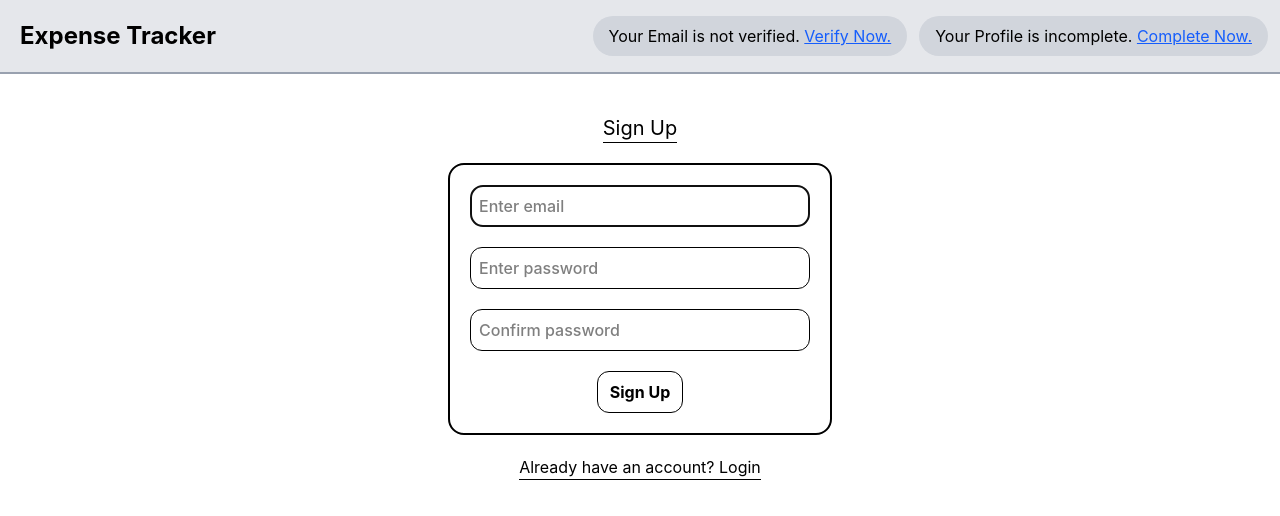
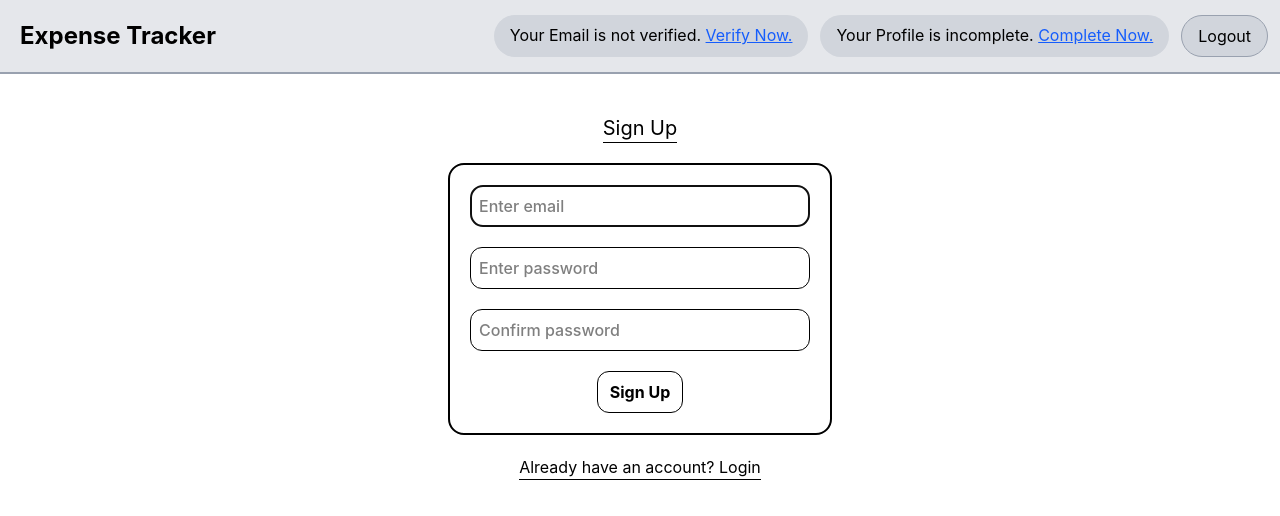
Before and after one commit to gaganbedi771/Expense-Tracker-Frontend, a React (Vite) app: page / in a window 1280 px wide. Shown: the top 516 px of the page. Built offline with nearby package versions, Linux system fonts and the light colour scheme; no server answers.

Commit message:
logout button added

```diff
--- a/src/components/Header.jsx
+++ b/src/components/Header.jsx
@@ -83,7 +83,7 @@ const Header = () => {
           </p>
         )}
 
-        <p className="bg-gray-300 text-black px-4 py-2 rounded-full mr-3 inline-block  hover:bg-gray-400 hover:text-white transition-colors">
+        <p className="bg-gray-300 text-black px-4 py-2 rounded-full inline-block  hover:bg-gray-400 hover:text-white transition-colors">
           Your Profile is incomplete.{" "}
           <span
             className="underline text-blue-600 cursor-pointer hover:text-blue-800"
@@ -92,6 +92,15 @@ const Header = () => {
             Complete Now.
           </span>
         </p>
+        <button
+          className="mr-3 border border-gray-400 bg-gray-300 text-black px-4 py-2 rounded-full hover:bg-gray-400 hover:text-white transition-colors"
+          onClick={() => {
+            localStorage.removeItem("token");
+            navigate("/");
+          }}
+        >
+          Logout
+        </button>
       </div>
     </div>
   );
```
